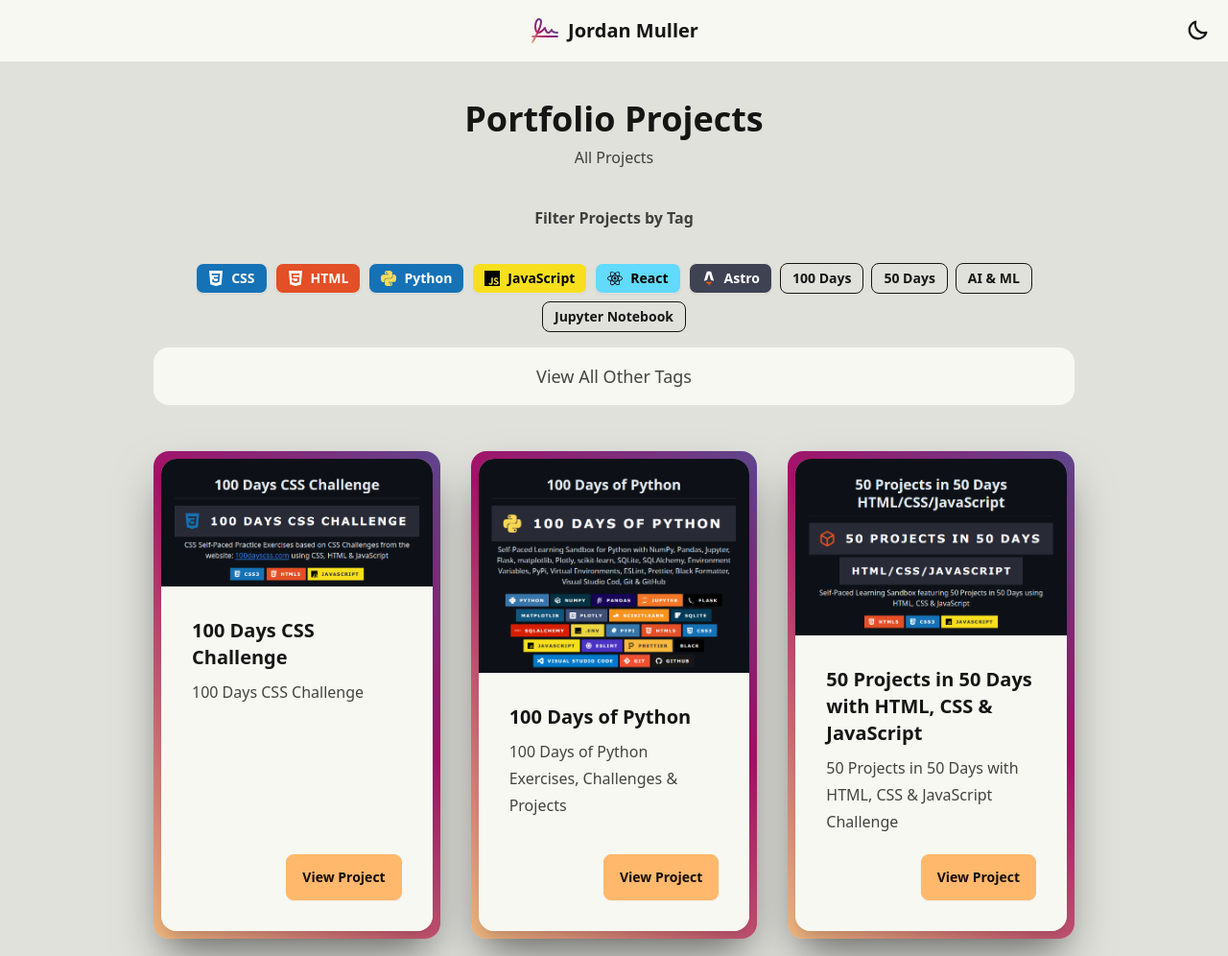
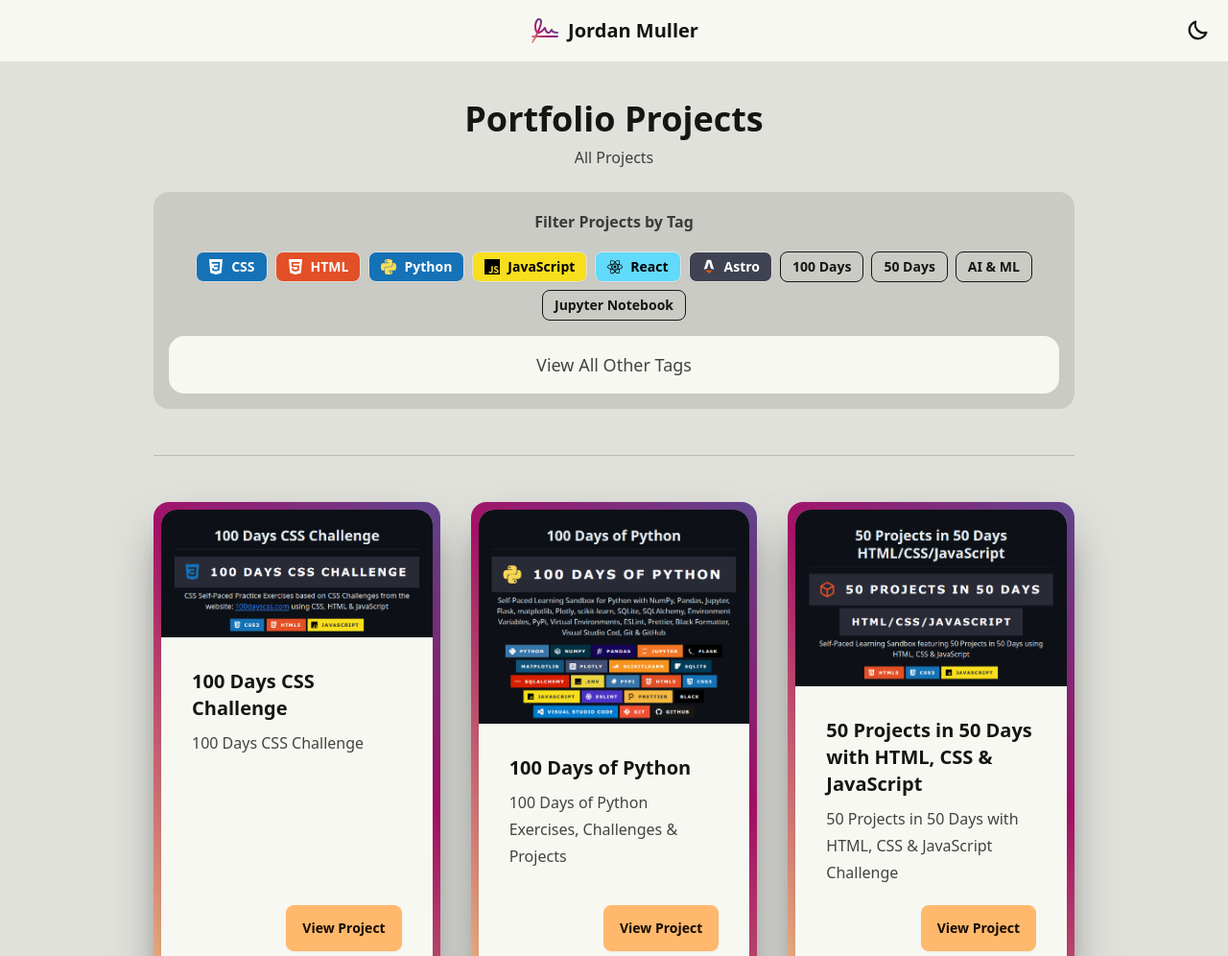
Before and after one commit to itsjordanmuller/portfolio-website, an Astro site: page /portfolio in a window 1280 px wide. Shown: the top 996 px of the page at 96% size. Built offline with nearby package versions, Linux system fonts and the light colour scheme; Astro itself is replaced by a stand-in of ours; some icons are missing.

Commit message:
Wrap Portfolio TagList section in a card layout

```diff
--- a/src/pages/portfolio.astro
+++ b/src/pages/portfolio.astro
@@ -21,8 +21,11 @@
 		<p class="mt-1 text-center leading-[32px]">
 			<span class="px-1">All Projects</span>
 		</p>
-		<p class="my-8 text-center font-bold leading-[30px]">Filter Projects by Tag</p>
-		<TagList tags={uniqueTags} contentType="projects" />
+		<div class="card bg-base-300 p-4">
+			<p class="my-0 text-center font-bold leading-[30px]">Filter Projects by Tag</p>
+			<TagList tags={uniqueTags} contentType="projects" />
+		</div>
+		<hr />
 		<ul class="mt-12 grid w-full grid-cols-1 gap-8 pl-0 md:grid-cols-2 lg:grid-cols-3">
 			{
 				allProjects.map((project) => (
```
